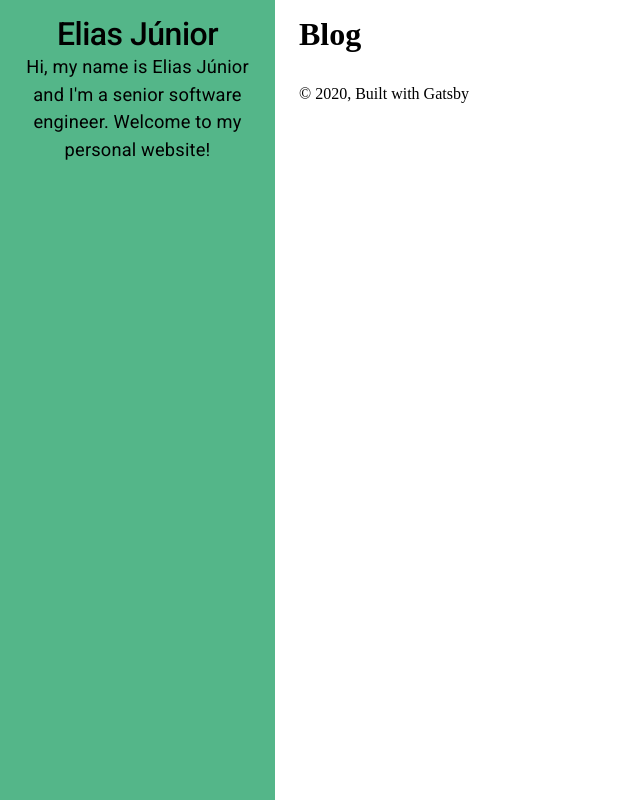
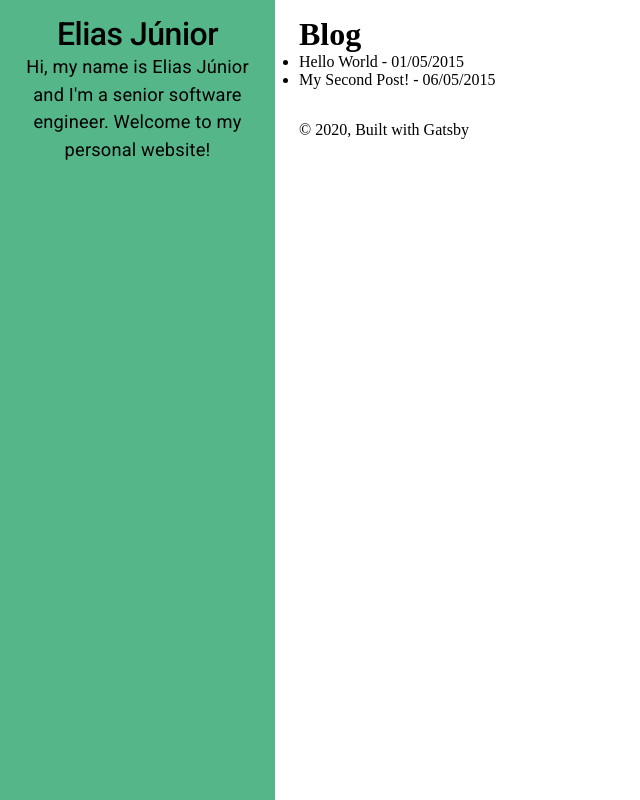
Before and after one commit to eliasjnior/personal-blog, a Gatsby site: page /blog in a window 1280 px wide. Shown: the whole page, without its empty margins (0-640 px from the left). Built offline with nearby package versions, Linux system fonts and the light colour scheme; Gatsby itself is replaced by a stand-in of ours.

Commit message:
feat: add simple post template

```diff
--- a/src/blog/hello-world/index.md
+++ b/src/blog/hello-world/index.md
@@ -1,7 +1,8 @@
 ---
-title: Hello World
+title: "Hello World"
 date: "2015-05-01T22:12:03.284Z"
 description: "Hello World"
+slug: "hello-world"
 ---
 
 This is my first post on my new fake blog! How exciting!
--- a/src/blog/my-second-post/index.md
+++ b/src/blog/my-second-post/index.md
@@ -1,6 +1,7 @@
 ---
-title: My Second Post!
+title: "My Second Post!"
 date: "2015-05-06T23:46:37.121Z"
+slug: "my-second-post"
 ---
 
 Wow! I love blogging so much already.
--- a/src/pages/blog/index.tsx
+++ b/src/pages/blog/index.tsx
@@ -1,13 +1,57 @@
-import React from 'react'
+import React, { useMemo } from 'react'
+
+import { Link, PageProps, graphql, useStaticQuery } from 'gatsby'
 
 import Layout from '~/components/Layout'
 import SEO from '~/components/SEO'
 
-const Blog: React.FC = () => {
+interface Post {
+  id: string
+  title: string
+  date: string
+  slug: string
+}
+
+const Blog: React.FC<PageProps> = () => {
+  const data = useStaticQuery(graphql`
+    query {
+      allMarkdownRemark {
+        edges {
+          node {
+            id
+            frontmatter {
+              title
+              date(formatString: "DD/MM/YYYY")
+              slug
+            }
+          }
+        }
+      }
+    }
+  `)
+
+  const posts: Post[] = useMemo(
+    () =>
+      data.allMarkdownRemark.edges.map((item: any) => ({
+        id: item.node.id,
+        date: item.node.frontmatter.date,
+        title: item.node.frontmatter.title,
+        slug: item.node.frontmatter.slug,
+      })),
+    [data.allMarkdownRemark.edges],
+  )
+
   return (
     <Layout>
       <SEO title="Blog" />
       <h1>Blog</h1>
+      <ul>
+        {posts.map((post) => (
+          <li key={post.id}>
+            <Link to={`/blog/${post.slug}`}>{post.title}</Link> - {post.date}
+          </li>
+        ))}
+      </ul>
     </Layout>
   )
 }
```
Also changed, not shown: gatsby-node.js (+35 -6 lines), src/templates/post/index.tsx (added, +51 -0 lines), .eslintrc.json.
